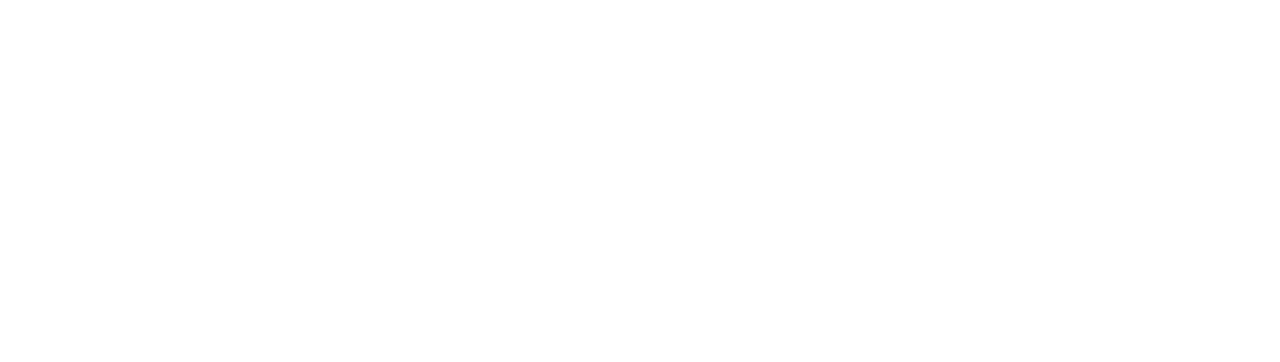
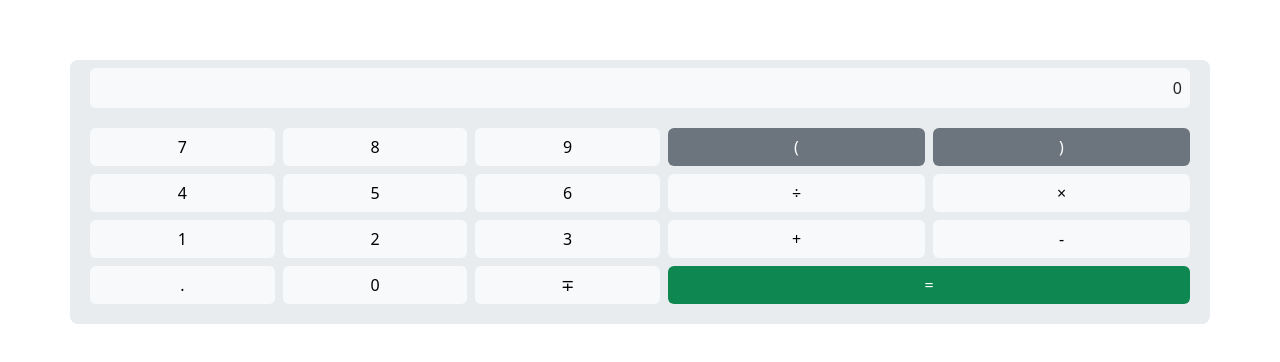
Before and after one commit to kenedyolisi/calculator_pwa, a React (Vite) app: page / in a window 1280 px wide. Shown: the part 208-570 px from the top of the page. Built offline with nearby package versions, Linux system fonts and the light colour scheme.

Commit message:
feat: add basic UI

```diff
--- a/src/app.tsx
+++ b/src/app.tsx
@@ -1,7 +1,120 @@
+import { Container, Row } from "react-bootstrap";
+
 export default function App() {
   return (
-    <div>
-      <main></main>
-    </div>
+    <main>
+      <Container className="app text-center bg-body-secondary rounded-3">
+        <Row className="justify-content-end bg-body-tertiary m-2 p-2 rounded-2">
+          0
+        </Row>
+        <div className="m-2 p-2">
+          <Row className="">
+            <button
+              type="button"
+              className="btn col-2 m-1 text-bg-light"
+              data-value={7}
+            >
+              7
+            </button>
+            <button
+              type="button"
+              className="btn col-2 m-1 text-bg-light"
+              data-value={8}
+            >
+              8
+            </button>
+            <button
+              type="button"
+              className="btn col-2 m-1 text-bg-light"
+              data-value={9}
+            >
+              9
+            </button>
+            <button type="button" className="btn col m-1 text-bg-secondary">
+              (
+            </button>
+            <button type="button" className="btn col m-1 text-bg-secondary">
+              )
+            </button>
+          </Row>
+          <Row className="">
+            <button
+              type="button"
+              className="btn col-2 m-1 text-bg-light"
+              data-value={4}
+            >
+              4
+            </button>
+            <button
+              type="button"
+              className="btn col-2 m-1 text-bg-light"
+              data-value={5}
+            >
+              5
+            </button>
+            <button
+              type="button"
+              className="btn col-2 m-1 text-bg-light"
+              data-value={6}
+            >
+              6
+            </button>
+            <button type="button" className="btn col m-1 text-bg-light">
+              ÷
+            </button>
+            <button type="button" className="btn col m-1 text-bg-light">
+              ×
+            </button>
+          </Row>
+          <Row className="">
+            <button
+              type="button"
+              className="btn col-2 m-1 text-bg-light"
+              data-value={1}
+            >
+              1
+            </button>
+            <button
+              type="button"
+              className="btn col-2 m-1 text-bg-light"
+              data-value={2}
+            >
+              2
+            </button>
+            <button
+              type="button"
+              className="btn col-2 m-1 text-bg-light"
+              data-value={3}
+            >
+              3
+            </button>
+            <button type="button" className="btn col m-1 text-bg-light">
+              +
+            </button>
+            <button type="button" className="btn col m-1 text-bg-light">
+              -
+            </button>
+          </Row>
+          <Row className="">
+            <button type="button" className="btn col-2 m-1 text-bg-light">
+              .
+            </button>
+            <button
+              type="button"
+              className="btn col-2 m-1 text-bg-light"
+              data-value={0}
+            >
+              0
+            </button>
+            <button type="button" className="btn col-2 m-1 text-bg-light">
+              ∓
+            </button>
+            <button type="button" className="btn col m-1 text-bg-success">
+              =
+            </button>
+          </Row>
+        </div>
+      </Container>
+    </main>
   );
 }
--- /dev/null
+++ b/src/styles/app.scss
@@ -0,0 +1,6 @@
+main {
+  display: flex;
+  place-items: center;
+  min-width: 320px;
+  height: 100vh;
+}
--- a/src/styles/index.scss
+++ b/src/styles/index.scss
@@ -1 +1,2 @@
-@import "./custom_bootstrap.scss";
+@import "./custom_bootstrap";
+@import "./app";
```
